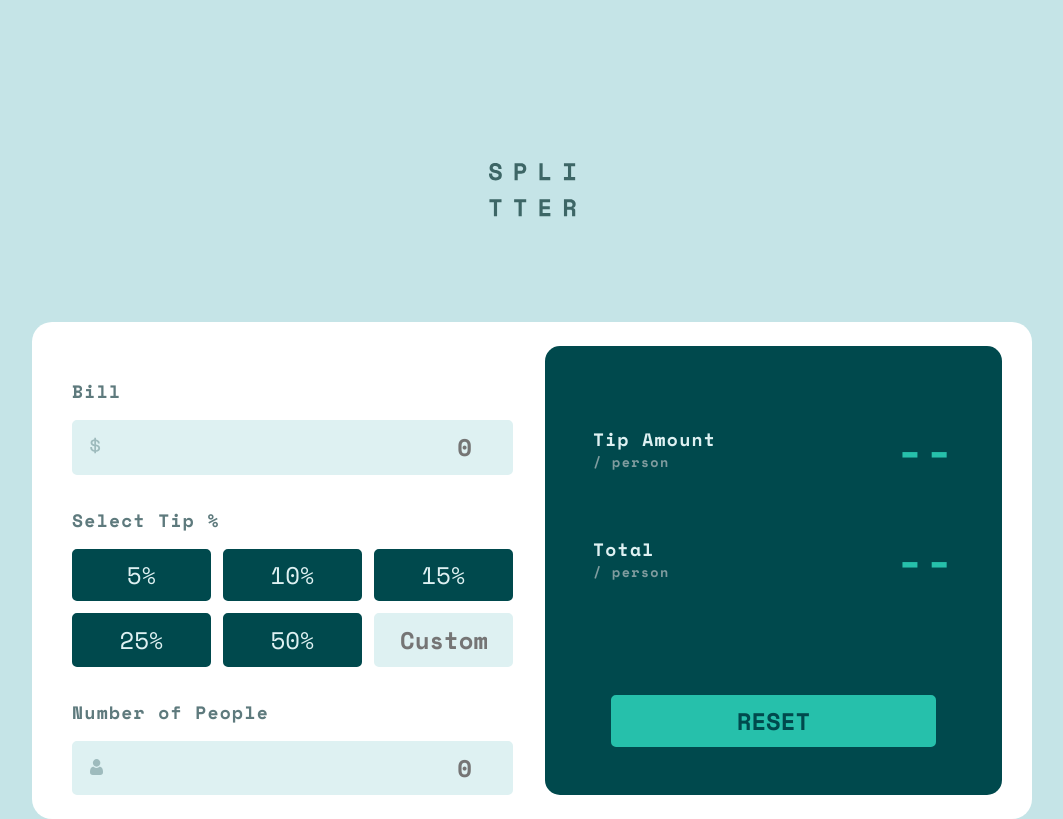
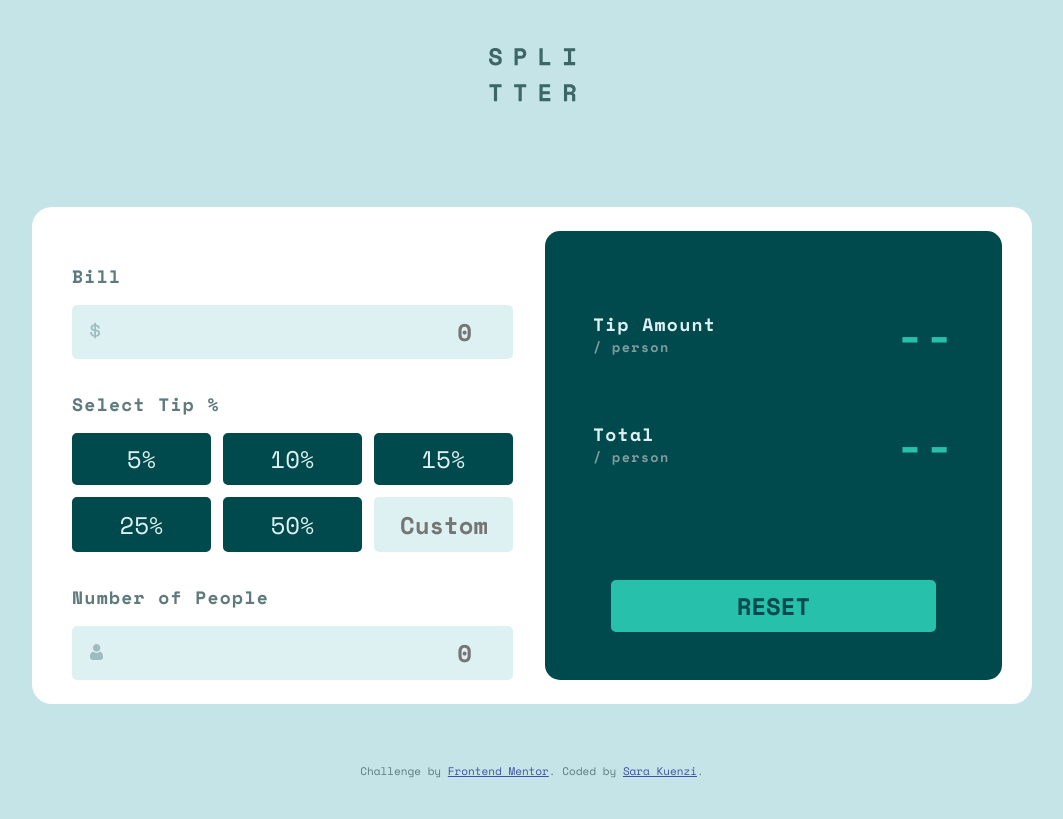
Before and after one commit to skuenzi/tip-calculator, a plain HTML site: page index.html in a window 1280 px wide. Shown: the whole page, without its empty margins (108-1171 px from the left). Drawn offline with nearby package versions, Linux system fonts and the light colour scheme.

Commit message:
fixed small styling bugs

```diff
--- a/index.html
+++ b/index.html
@@ -75,10 +75,10 @@
     </section>
   </main>
 
-  <!-- <div class="attribution">
+  <div class="attribution">
     Challenge by <a href="https://www.frontendmentor.io?ref=challenge" target="_blank">Frontend Mentor</a>.
     Coded by <a href="#">Sara Kuenzi</a>.
-  </div> -->
+  </div>
   <script src="index.js"></script>
 </body>
 </html>
--- a/styles.css
+++ b/styles.css
@@ -39,7 +39,7 @@ body {
 .container {
     background-color: var(--white);
     width: 100%;
-    min-height: 85vh;
+    min-height: 95vh;
     border-top-left-radius: 15px;
     border-top-right-radius: 15px;
     padding: 1em 1em 0;
@@ -168,15 +168,13 @@ body {
     position: fixed;
     bottom: 10px;
     padding: 1em;
+    z-index: -10;
 }
 .attribution a { color: hsl(228, 45%, 44%); }
 
 
 @media screen  and (min-width: 700px){
 
-    .header {
-        margin-top: 9%;
-    }
 
     .container {
         margin: 3em 1em auto;
```
